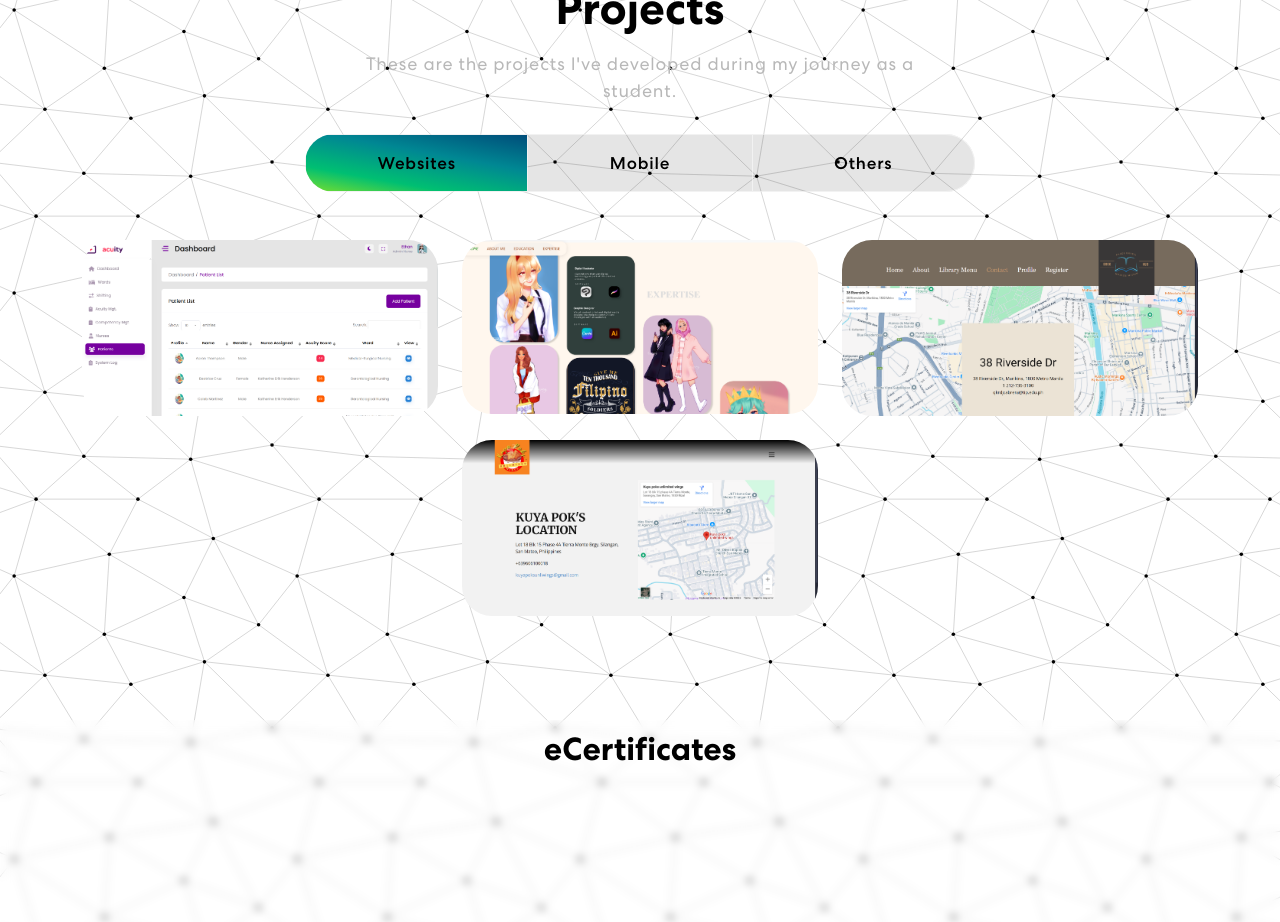
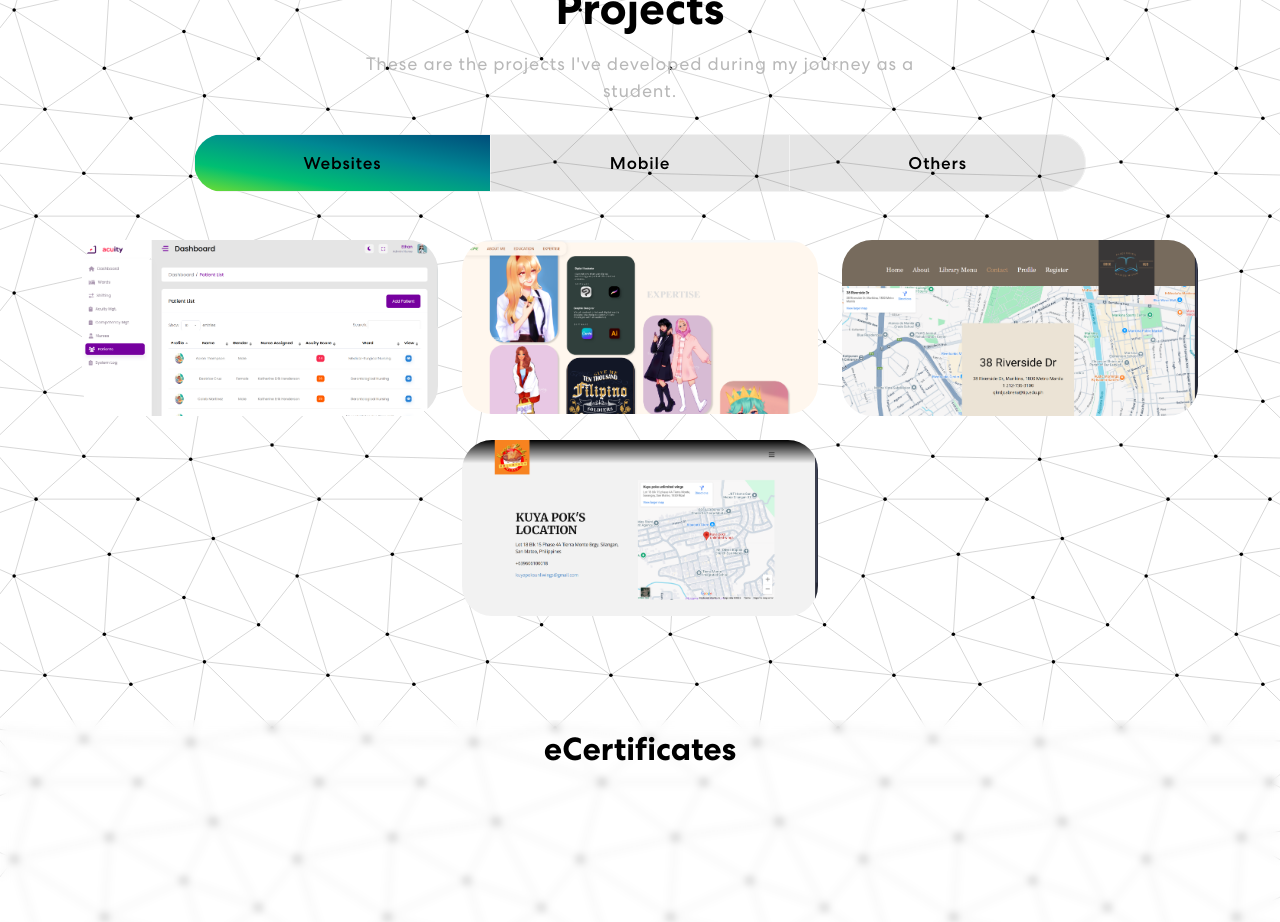
Before and after one commit to Nevriii/new-eportfolio, a React (Create React App) app: page /#home in a window 1280 px wide. Shown: the part 1900-2822 px from the top of the page. Built offline with nearby package versions, Linux system fonts and the light colour scheme.

Commit message:
Enhanced UI (Up for Testing)

```diff
--- a/src/App.css
+++ b/src/App.css
@@ -252,7 +252,7 @@ input:focus, textarea:focus, select:focus {
   }
 }
 
-@media (min-width: 400px) and (max-width: 767px) {
+@media (min-width: 300px) and (max-width: 767px) {
   nav.navbar a.navbar-brand img {
     min-width: 10%;
     width: 200%;
@@ -1146,7 +1146,7 @@ nav.navbar .navbar-toggler[aria-expanded="true"] .navbar-toggler-icon {
   width: 56%;
 }
 .project .nav.nav-pills {
-  width: 60%;
+  width: 80%;
   margin: 0 auto;
   border-radius: 50px;
   background-color: rgba(0, 0, 0, 0.1);
```
